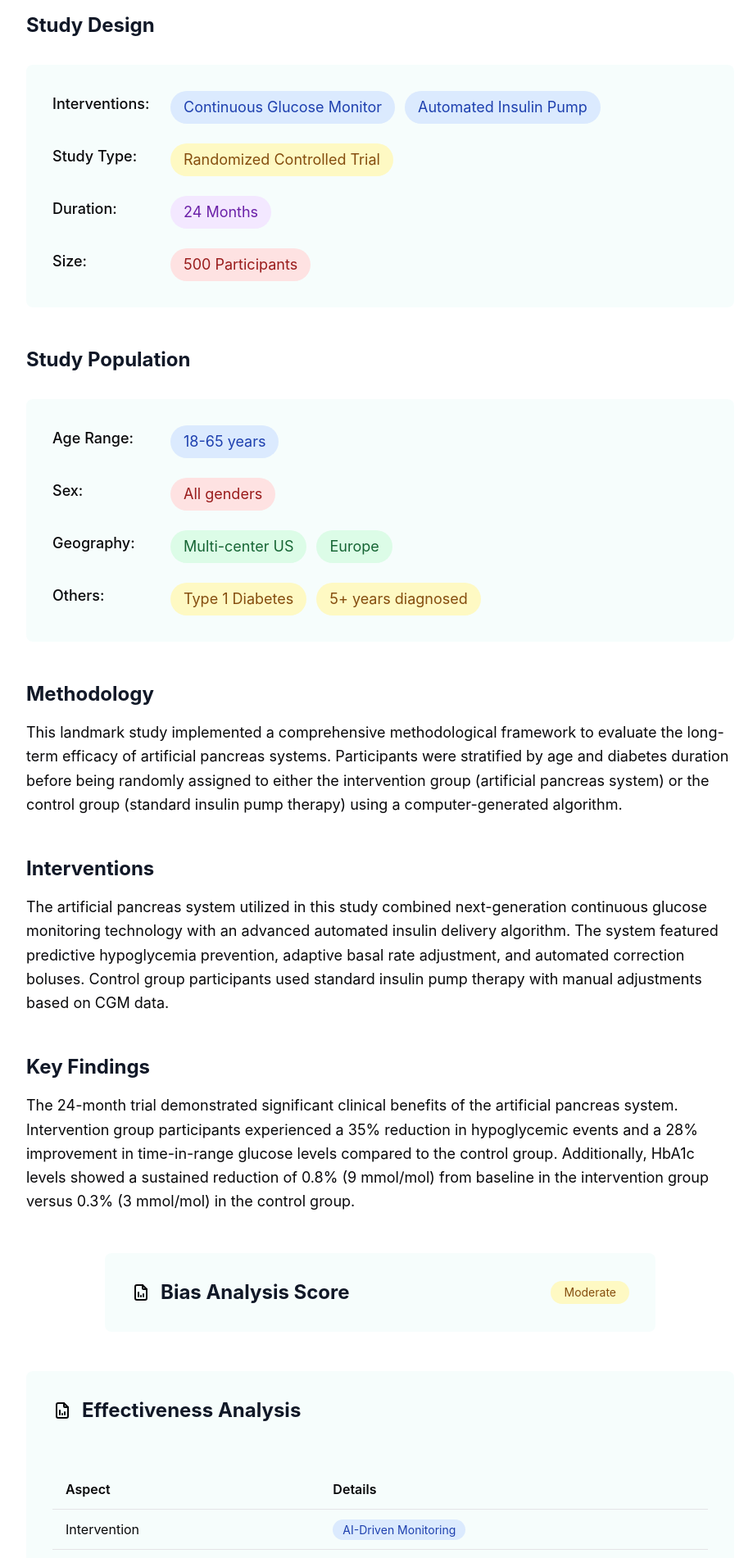
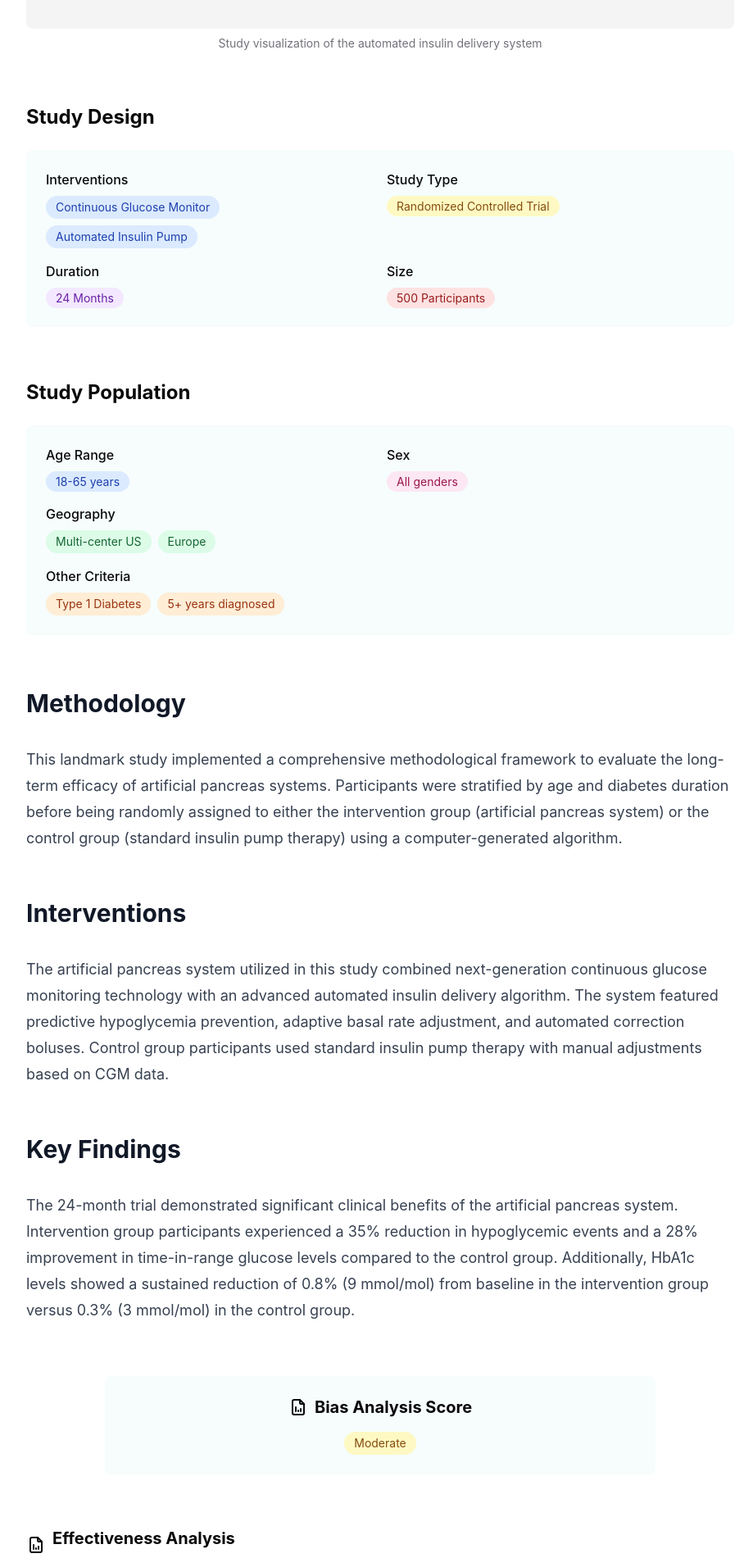
Before and after one commit to Muhammad-Umar-Waqar/final_repo_dd_mpv3, a Next.js app: page /posts/artificial-pancreas-trial in a window 1280 px wide. Shown: the part 880-2781 px from the top of the page at 82% size, without its empty margins (176-1095 px from the left). Built offline with nearby package versions, Linux system fonts and the light colour scheme.

Commit message:
related and discussion section

```diff
--- /dev/null
+++ b/components/DiscussionsSection.js
@@ -0,0 +1,204 @@
+import React, { useState } from 'react';
+import { IconBrandReddit, IconBrandTwitter, IconBrandYoutube, IconUsers, IconWorld, IconClipboardList } from '@tabler/icons-react';
+
+// Default discussion data
+const defaultDiscussionData = {
+  experts: [
+    {
+      title: 'Dr. Smith on Automated Insulin Delivery',
+      content: 'Expert analysis of the latest developments in AID systems',
+      date: '2h ago',
+      author: 'Dr. Jane Smith'
+    },
+    {
+      title: 'Endocrinologist Panel Discussion',
+      content: 'Leading experts discuss trial outcomes',
+      date: '1d ago',
+      author: 'Diabetes Care Journal'
+    }
+  ],
+  online: [
+    {
+      title: 'Community Discussion Thread',
+      content: 'Patient experiences with the new system',
+      date: '3h ago',
+      author: 'DiabetesForum'
+    },
+    {
+      title: 'Online Support Group',
+      content: 'Users sharing their experiences',
+      date: '5h ago',
+      author: 'T1D Community'
+    }
+  ],
+  reddit: [
+    {
+      title: 'r/diabetes Discussion',
+      content: 'User experiences and questions thread',
+      date: '4h ago',
+      author: 'r/diabetes'
+    },
+    {
+      title: 'AMA with Trial Participant',
+      content: 'First-hand experience sharing',
+      date: '1d ago',
+      author: 'r/T1D'
+    }
+  ],
+  studies: [
+    {
+      title: 'Related Clinical Trial Results',
+      content: 'Comparative analysis with similar studies',
+      date: '1d ago',
+      author: 'Clinical Trials Database'
+    },
+    {
+      title: 'Meta-analysis Publication',
+      content: 'Comprehensive review of AID systems',
+      date: '2d ago',
+      author: 'Diabetes Research'
+    }
+  ],
+  x: [
+    {
+      title: 'Trending Discussion',
+      content: 'Community reactions and insights',
+      date: '1h ago',
+      author: '@DiabetesExperts'
+    },
+    {
+      title: 'Expert Thread',
+      content: 'Key findings breakdown',
+      date: '3h ago',
+      author: '@ResearchNews'
+    }
+  ],
+  youtube: [
+    {
+      title: 'Trial Results Explained',
+      content: 'Video breakdown of key findings',
+      date: '6h ago',
+      author: 'DiabetesEducation'
+    },
+    {
+      title: 'Expert Analysis Video',
+      content: 'Detailed review of the system',
+      date: '1d ago',
+      author: 'MedTech Reviews'
+    }
+  ]
+};
+
+// Base Card Component
+const BaseDiscussionCard = ({ icon: Icon, type, title, content, author, date }) => (
+  <div className="bg-background border border-border rounded-lg p-6 hover:shadow-lg transition-shadow">
+    <div className="flex items-center gap-3 mb-4">
+      <Icon className="w-5 h-5" />
+      <span className="text-sm font-medium text-muted-foreground">{type}</span>
+    </div>
+
+    <h3 className="text-lg font-semibold mb-2">{title}</h3>
+    <p className="text-muted-foreground mb-4">{content}</p>
+
+    <div className="flex justify-between items-center text-sm text-muted-foreground">
+      <span>{author}</span>
+      <span>{date}</span>
+    </div>
+  </div>
+);
+
+// Specific Card Types
+export const ExpertCard = (props) => (
+  <BaseDiscussionCard {...props} icon={IconUsers} type="experts" />
+);
+
+export const OnlineCard = (props) => (
+  <BaseDiscussionCard {...props} icon={IconWorld} type="online" />
+);
+
+export const RedditCard = (props) => (
+  <BaseDiscussionCard {...props} icon={IconBrandReddit} type="reddit" />
+);
+
+export const StudyCard = (props) => (
+  <BaseDiscussionCard {...props} icon={IconClipboardList} type="studies" />
+);
+
+export const XCard = (props) => (
+  <BaseDiscussionCard {...props} icon={IconBrandTwitter} type="x" />
+);
+
+export const YoutubeCard = (props) => (
+  <BaseDiscussionCard {...props} icon={IconBrandYoutube} type="youtube" />
+);
+
+// Main Discussions Section Component
+const DiscussionsSection = ({ discussionData = defaultDiscussionData }) => {
+  const [activeTab, setActiveTab] = useState('all');
+
+  const tabs = [
+    { id: 'all', label: 'all' },
+    { id: 'experts', label: 'experts' },
+    { id: 'online', label: 'online' },
+    { id: 'reddit', label: 'reddit' },
+    { id: 'studies', label: 'studies' },
+    { id: 'x', label: 'x' },
+    { id: 'youtube', label: 'youtube' }
+  ];
+
+  const getDisplayCards = () => {
+    const data = discussionData || defaultDiscussionData;
+
+    if (activeTab === 'all') {
+      return Object.entries(data).flatMap(([type, items]) =>
+        items.map(item => ({ ...item, type }))
+      );
+    }
+    return data[activeTab] || [];
+  };
+
+  const renderCard = (card) => {
+    const CardComponent = {
+      experts: ExpertCard,
+      online: OnlineCard,
+      reddit: RedditCard,
+      studies: StudyCard,
+      x: XCard,
+      youtube: YoutubeCard
+    }[card.type];
+
+    return CardComponent ? <CardComponent key={card.title} {...card} /> : null;
+  };
+
+  return (
+    <section className="prose prose-lg max-w-none mb-16">
+      <h2 className="text-3xl font-bold mb-8">Related and Discussions</h2>
+
+      {/* Navigation Tabs */}
+      <div className="border-b border-border mb-8">
+        <nav className="flex space-x-8 overflow-x-auto">
+          {tabs.map((tab) => (
+            <button
+              key={tab.id}
+              onClick={() => setActiveTab(tab.id)}
+              className={`pb-4 px-1 font-medium text-sm transition-colors relative whitespace-nowrap ${
+                activeTab === tab.id
+                  ? 'text-primary border-b-2 border-primary'
+                  : 'text-muted-foreground hover:text-primary'
+              }`}
+            >
+              {tab.label}
+            </button>
+          ))}
+        </nav>
+      </div>
+
+      {/* Cards Grid */}
+      <div className="grid grid-cols-1 md:grid-cols-2 lg:grid-cols-3 gap-6">
+        {getDisplayCards().map(renderCard)}
+      </div>
+    </section>
+  );
+};
+
+export default DiscussionsSection;
--- a/components/post-template/index.js
+++ b/components/post-template/index.js
@@ -1,10 +1,13 @@
-// components/post-template/index.js
-import React from 'react';
-import { IconChevronUp, IconPhoto, IconFileAnalytics, IconBook } from '@tabler/icons-react';
+import React, { useState } from 'react';
+import { IconChevronUp, IconPhoto, IconFileAnalytics, IconBook, IconClock } from '@tabler/icons-react';
+import DiscussionsSection from '../DiscussionsSection';
 
-const PostTemplate = ({
+
+const BlogPost = ({
   title = "Understanding Artificial Pancreas Systems: Results from a 24-Month Trial",
+  author = "Dr. Sarah Johnson",
   publishDate = "January 31, 2025",
+  readTime = "8 min read",
   studyDesign = {
     interventions: ["Continuous Monitoring", "Smart Insulin"],
     studyType: "Randomized Controlled Trial",
@@ -18,138 +21,162 @@ const PostTemplate = ({
     others: ["Type 1 Diabetes", "5+ years diagnosed"]
   },
   methodology = `The study employed a rigorous methodological framework to ensure data reliability and validity.
-    Participants were randomly assigned to treatment groups using a computer-generated algorithm, with
-    stratification by age and diabetes duration.`,
+    Participants were randomly assigned to treatment groups using a computer-generated algorithm.`,
   interventions = `The intervention protocol consisted of a multi-component diabetes management system integrating
     continuous glucose monitoring with automated insulin delivery.`,
   keyFindings = `The study revealed significant improvements in glycemic control among intervention group
-    participants. Key outcomes included a 35% reduction in hypoglycemic events and a 28% improvement
-    in time-in-range glucose levels.`,
+    participants. Key outcomes included a 35% reduction in hypoglycemic events.`,
   biasScore = "Moderate",
   effectivenessAnalysis = {
     intervention: "AI-Driven Monitoring",
     effectiveness: "Moderate"
   },
   journalReference = {
-        authors: "Smith J, Johnson M, Williams R",
-        title: "Recent Advances in Diabetes Management: A Comprehensive Review",
-        journal: "J Diabetes Res",
-        year: "2024",
-        volume: "15",
-        issue: "3",
-        pages: "125-140",
-        doi: "10.1234/jdr.2024.15.3.125"
-      }
+    full: "daba daba daba"
+  },
+  discussionData
 }) => {
+  // Back to top button visibility state
+  const [showBackToTop, setShowBackToTop] = useState(false);
+
+  // Handle scroll
+  React.useEffect(() => {
+    const handleScroll = () => {
+      setShowBackToTop(window.scrollY > 300);
+    };
+
+    window.addEventListener('scroll', handleScroll);
+    return () => window.removeEventListener('scroll', handleScroll);
+  }, []);
+
   return (
-    <div className="w-full min-h-screen bg-background">
+    <div className="min-h-screen bg-background">
       {/* Back to top button */}
+      {showBackToTop && (
         <button
-        className="fixed bottom-8 right-8 p-2 bg-background border border-border rounded-full shadow-lg hover:bg-secondary/10 transition-colors"
           onClick={() => window.scrollTo({ top: 0, behavior: 'smooth' })}
+          className="fixed bottom-8 right-8 p-3 bg-primary text-white rounded-full shadow-lg hover:bg-primary/90 transition-colors z-50"
         >
-        <IconChevronUp className="w-5 h-5 text-foreground" />
+          <IconChevronUp className="w-6 h-6" />
         </button>
+      )}
 
       <main className="max-w-4xl mx-auto px-4 py-8">
-        <article className="prose prose-lg max-w-none">
         {/* Article Header */}
-          <h1 className="text-4xl md:text-5xl font-bold text-primary mb-6">
+        <header className="mb-16">
+          <div className="flex items-center gap-4 mb-6">
+            <div className="w-12 h-12 rounded-full bg-secondary/20 flex items-center justify-center">
+              <IconPhoto className="w-6 h-6 text-secondary" />
+            </div>
+            <div>
+              <h4 className="font-medium text-foreground">{author}</h4>
+              <div className="flex items-center gap-2 text-sm text-muted-foreground">
+                <time>{publishDate}</time>
+                <span>•</span>
+                <span className="flex items-center gap-1">
+                  <IconClock className="w-4 h-4" />
+                  {readTime}
+                </span>
+              </div>
+            </div>
+          </div>
+
+          <h1 className="text-4xl md:text-5xl font-bold text-foreground mb-6">
             {title}
           </h1>
 
-          {/* Article Meta */}
-          <div className="flex flex-col gap-2 text-sm text-muted-foreground mb-12">
-            <div className="flex items-center gap-1">
-              Originally published by{" "}
-              <span className="text-primary">De Diabetes</span>
+          <div className="flex flex-wrap gap-2">
+            {studyDesign.interventions.map((tag, index) => (
+              <span key={index} className="px-3 py-1 bg-primary/10 text-primary rounded-full text-sm">
+                {tag}
+              </span>
+            ))}
           </div>
-            <time>{publishDate}</time>
-          </div>
+        </header>
 
         {/* Featured Image */}
-          <div className="w-full aspect-[16/9] bg-muted rounded-lg mb-8">
-            <div className="w-full h-full flex items-center justify-center">
-              <IconPhoto className="w-12 h-12 text-border" />
+        <figure className="mb-16">
+          <div className="w-full aspect-video bg-muted rounded-lg flex items-center justify-center">
+            <IconPhoto className="w-12 h-12 text-muted-foreground" />
           </div>
-          </div>
-
+          <figcaption className="mt-2 text-sm text-muted-foreground text-center">
+            Study visualization of the automated insulin delivery system
+          </figcaption>
+        </figure>
 
         {/* Study Design Section */}
-          <section className="mt-12">
-            <h2 className="text-2xl font-bold mb-8">Study Design</h2>
-
-            <div className="bg-secondary/5 rounded-lg p-8 space-y-6">
-              <div className="flex items-start gap-4">
-                <span className="text-foreground font-medium w-32">Interventions:</span>
-                <div className="flex gap-3 flex-wrap">
+        <section className="mb-16">
+          <h2 className="text-2xl font-bold mb-6">Study Design</h2>
+          <div className="bg-secondary/5 rounded-lg p-6 space-y-4">
+            <div className="grid grid-cols-1 md:grid-cols-2 gap-4">
+              <div>
+                <h3 className="font-medium mb-2">Interventions</h3>
+                <div className="flex flex-wrap gap-2">
                   {studyDesign.interventions.map((intervention, index) => (
-                    <span key={index} className="bg-blue-100 text-blue-800 px-4 py-1 rounded-full">
+                    <span key={index} className="px-3 py-1 bg-blue-100 text-blue-800 rounded-full text-sm">
                       {intervention}
                     </span>
                   ))}
                 </div>
               </div>
-
-              <div className="flex items-start gap-4">
-                <span className="text-foreground font-medium w-32">Study Type:</span>
-                <span className="bg-yellow-100 text-yellow-800 px-4 py-1 rounded-full">
+              <div>
+                <h3 className="font-medium mb-2">Study Type</h3>
+                <span className="px-3 py-1 bg-yellow-100 text-yellow-800 rounded-full text-sm">
                   {studyDesign.studyType}
                 </span>
               </div>
-
-              <div className="flex items-start gap-4">
-                <span className="text-foreground font-medium w-32">Duration:</span>
-                <span className="bg-purple-100 text-purple-800 px-4 py-1 rounded-full">
+            </div>
+            <div className="grid grid-cols-1 md:grid-cols-2 gap-4">
+              <div>
+                <h3 className="font-medium mb-2">Duration</h3>
+                <span className="px-3 py-1 bg-purple-100 text-purple-800 rounded-full text-sm">
                   {studyDesign.duration}
                 </span>
               </div>
-
-              <div className="flex items-start gap-4">
-                <span className="text-foreground font-medium w-32">Size:</span>
-                <span className="bg-red-100 text-red-800 px-4 py-1 rounded-full">
+              <div>
+                <h3 className="font-medium mb-2">Size</h3>
+                <span className="px-3 py-1 bg-red-100 text-red-800 rounded-full text-sm">
                   {studyDesign.size}
                 </span>
+              </div>
             </div>
           </div>
         </section>
 
         {/* Study Population Section */}
-          <section className="mt-12">
-            <h2 className="text-2xl font-bold mb-8">Study Population</h2>
-
-            <div className="bg-secondary/5 rounded-lg p-8 space-y-6">
-              <div className="flex items-start gap-4">
-                <span className="text-foreground font-medium w-32">Age Range:</span>
-                <span className="bg-blue-100 text-blue-800 px-4 py-1 rounded-full">
+        <section className="mb-16">
+          <h2 className="text-2xl font-bold mb-6">Study Population</h2>
+          <div className="bg-secondary/5 rounded-lg p-6 space-y-4">
+            <div className="grid grid-cols-1 md:grid-cols-2 gap-4">
+              <div>
+                <h3 className="font-medium mb-2">Age Range</h3>
+                <span className="px-3 py-1 bg-blue-100 text-blue-800 rounded-full text-sm">
                   {studyPopulation.ageRange}
                 </span>
               </div>
-
-              <div className="flex items-start gap-4">
-                <span className="text-foreground font-medium w-32">Sex:</span>
-                <span className="bg-red-100 text-red-800 px-4 py-1 rounded-full">
+              <div>
+                <h3 className="font-medium mb-2">Sex</h3>
+                <span className="px-3 py-1 bg-pink-100 text-pink-800 rounded-full text-sm">
                   {studyPopulation.sex}
                 </span>
               </div>
-
-              <div className="flex items-start gap-4">
-                <span className="text-foreground font-medium w-32">Geography:</span>
-                <div className="flex gap-3 flex-wrap">
+            </div>
+            <div>
+              <h3 className="font-medium mb-2">Geography</h3>
+              <div className="flex flex-wrap gap-2">
                 {studyPopulation.geography.map((location, index) => (
-                    <span key={index} className="bg-green-100 text-green-800 px-4 py-1 rounded-full">
+                  <span key={index} className="px-3 py-1 bg-green-100 text-green-800 rounded-full text-sm">
                     {location}
                   </span>
                 ))}
               </div>
             </div>
-
-              <div className="flex items-start gap-4">
-                <span className="text-foreground font-medium w-32">Others:</span>
-                <div className="flex gap-3 flex-wrap">
-                  {studyPopulation.others.map((item, index) => (
-                    <span key={index} className="bg-yellow-100 text-yellow-800 px-4 py-1 rounded-full">
-                      {item}
+            <div>
+              <h3 className="font-medium mb-2">Other Criteria</h3>
+              <div className="flex flex-wrap gap-2">
+                {studyPopulation.others.map((criterion, index) => (
+                  <span key={index} className="px-3 py-1 bg-orange-100 text-orange-800 rounded-full text-sm">
+                    {criterion}
                   </span>
                 ))}
               </div>
@@ -157,98 +184,85 @@ const PostTemplate = ({
           </div>
         </section>
 
-          {/* Methodology Section */}
-          <section className="mt-12">
-            <h2 className="text-2xl font-bold mb-4">Methodology</h2>
-            <p className="text-foreground leading-relaxed mb-8">
-              {methodology}
-            </p>
+        {/* Content Sections */}
+        <section className="prose prose-lg max-w-none mb-16">
+          <section>
+            <h2>Methodology</h2>
+            <p>{methodology}</p>
           </section>
 
-          {/* Interventions Section */}
-          <section className="mt-12">
-            <h2 className="text-2xl font-bold mb-4">Interventions</h2>
-            <p className="text-foreground leading-relaxed mb-8">
-              {interventions}
-            </p>
+          <section>
+            <h2>Interventions</h2>
+            <p>{interventions}</p>
           </section>
 
-          {/* Key Findings Section */}
-          <section className="mt-12">
-            <h2 className="text-2xl font-bold mb-4">Key Findings</h2>
-            <p className="text-foreground leading-relaxed mb-8">
-              {keyFindings}
-            </p>
+          <section>
+            <h2>Key Findings</h2>
+            <p>{keyFindings}</p>
           </section>
-           {/* Bias Analysis Score Section */}
-           <section className="mt-12 max-w-2xl mx-auto">
-            <div className="bg-secondary/5 rounded-lg p-8">
-              <div className="flex items-center justify-between">
-                <div className="flex items-center gap-3">
-                  <IconFileAnalytics className="w-6 h-6 text-foreground" />
-                  <h2 className="text-2xl font-bold m-0">Bias Analysis Score</h2>
+        </section>
+
+              {/* Bias Analysis Section - Now in its own centered row */}
+              <section className="mb-16">
+          <div className="max-w-2xl mx-auto">
+            <div className="bg-secondary/5 rounded-lg p-6">
+              <div className="flex items-center gap-2 mb-4 justify-center">
+                <IconFileAnalytics className="w-6 h-6" />
+                <h2 className="text-xl font-bold">Bias Analysis Score</h2>
               </div>
-                <span className="bg-yellow-100 text-yellow-800 px-4 py-1 rounded-full text-sm">
+              <div className="flex justify-center">
+                <span className="px-3 py-1 bg-yellow-100 text-yellow-800 rounded-full text-sm">
                   {biasScore}
                 </span>
               </div>
             </div>
-          </section>
-            {/* Effectiveness Analysis Section */}
-            <section className="mt-12 bg-secondary/5 rounded-lg p-8">
-            <div className="flex items-center gap-3 mb-6">
-              <IconFileAnalytics className="w-6 h-6 text-foreground" />
-              <h2 className="text-2xl font-bold m-0">Effectiveness Analysis</h2>
-            </div>
-
-            <div className="w-full overflow-x-auto">
-              <table className="w-full border-collapse">
-                <thead>
-                  <tr className="border-b border-border">
-                    <th className="py-3 px-4 text-left font-semibold text-foreground">Aspect</th>
-                    <th className="py-3 px-4 text-left font-semibold text-foreground">Details</th>
-                  </tr>
-                </thead>
-                <tbody>
-                  <tr className="border-b border-border">
-                    <td className="py-3 px-4 text-foreground">Intervention</td>
-                    <td className="py-3 px-4">
-                      <span className="bg-blue-100 text-blue-800 px-3 py-1 rounded-full text-sm">
-                        {effectivenessAnalysis.intervention}
-                      </span>
-                    </td>
-                  </tr>
-                  <tr>
-                    <td className="py-3 px-4 text-foreground">Effectiveness</td>
-                    <td className="py-3 px-4">
-                      <span className="bg-yellow-100 text-yellow-800 px-3 py-1 rounded-full text-sm">
-                        {effectivenessAnalysis.effectiveness}
-                      </span>
-                    </td>
-                  </tr>
-                </tbody>
-              </table>
           </div>
         </section>
 
-          {/* Journal Reference Section */}
-          <section className="mt-12 bg-secondary/5 rounded-lg p-8">
-            <div className="flex items-center gap-3 mb-6">
-              <IconBook className="w-6 h-6 text-foreground" />
-              <h2 className="text-2xl font-bold m-0">Journal Reference</h2>
+        {/* Effectiveness Analysis Section */}
+        <section className="mb-16">
+        <div className="flex items-center gap-2 mb-4" >
+            <IconFileAnalytics className="w-6 h-6" />
+            <h2 className="text-xl font-bold mb-4 gap-2">Effectiveness Analysis</h2>
         </div>
 
-            <p className="text-foreground text-lg italic mb-4">
-              {journalReference.authors}. {journalReference.title}.{' '}
-              <span className="not-italic">{journalReference.journal}.{' '}
-              {journalReference.year};{journalReference.volume}({journalReference.issue}):{journalReference.pages}.{' '}
-              doi:{journalReference.doi}</span>
+
+            <div className="space-y-5 bg-secondary/5 rounded-lg p-6  ">
+              <div className="flex items-center justify-between">
+                <span className="text-muted-foreground">Intervention:</span>
+                <span className="px-3 py-1 bg-blue-100 text-blue-800 rounded-full text-sm">
+                  {effectivenessAnalysis.intervention}
+                </span>
+              </div>
+              <div className="flex items-center justify-between">
+                <span className="text-muted-foreground">Effectiveness:</span>
+                <span className="px-3 py-1 bg-yellow-100 text-yellow-800 rounded-full text-sm">
+                  {effectivenessAnalysis.effectiveness}
+                </span>
+              </div>
+
+          </div>
+        </section>
+
+        <section className="prose prose-lg max-w-none mb-16">
+
+          <div className="flex items-center gap-2 mb-4">
+            <IconBook className="w-6 h-6" />
+            <h2 className="text-xl font-bold">Journal Reference</h2>
+          </div>
+
+            <p className="text-foreground">
+
+              <span className="italic">{journalReference.full}</span>
             </p>
         </section>
-        </article>
+
+
+        {/* Discussions Section */}
+        <DiscussionsSection discussionData={discussionData} />
       </main>
     </div>
   );
 };
 
-export default PostTemplate;
+export default BlogPost;
--- a/pages/posts/artificial-pancreas-trial.js
+++ b/pages/posts/artificial-pancreas-trial.js
@@ -49,14 +49,8 @@ export default function ArtificialPancreasTrialPost() {
       },
       // New journal reference data
       journalReference: {
-        title: "Recent Advances in Diabetes Management: A Comprehensive Review",
-        authors: "Smith J, Johnson M, Williams R",
-        journal: "J Diabetes Res",
-        year: "2024",
-        volume: "15",
-        issue: "3",
-        pages: "125-140",
-        doi: "10.1234/jdr.2024.15.3.125"
+
+        full: "Smith J, Johnson M, Williams R. Recent Advances in Diabetes Management: A Comprehensive Review. J Diabetes Res. 2024;15(3):125-140. doi:10.1234/jdr.2024.15.3.125"
       }
   };
 
```
Also changed, not shown: 1 other file (tests, documents, lock files or other folders). Lines whose indentation alone changed are shown as unchanged.
